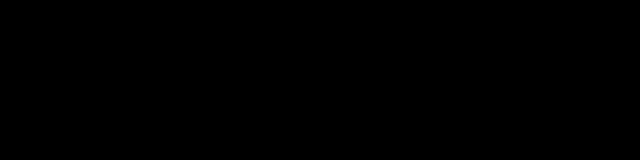
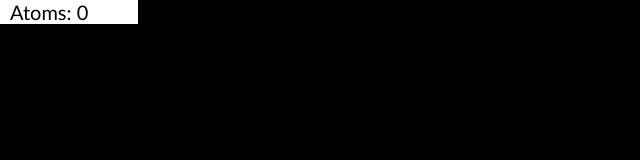
Before and after one commit to HanielUlises/Visual-Playground, a plain HTML site: page index.html in a window 1280 px wide. Shown: the whole page, without its empty margins (0-640 px from the left). Drawn offline with Linux system fonts and the light colour scheme.

Commit message:
Forgot to upload this

```diff
--- a/index.html
+++ b/index.html
@@ -7,6 +7,9 @@
     <link rel="stylesheet" href="style.css">
 </head>
 <body>
+    <div id = "live-text">
+        <p id = "counter">Atoms: 0</p>
+    </div>
     <canvas id = "canvas-1"></canvas>
 
     <script src = "index.js"></script>
--- a/index.js
+++ b/index.js
@@ -7,10 +7,13 @@ canvas.height = window.innerHeight;
 // Set of atoms displayed
 let set = [];
 
+const counterElement = document.getElementById("counter");
+
 canvas.addEventListener('click', (e) => {
     for(let i = 0; i < 20; i++){
         set.push(new Atom(e.clientX, e.clientY));
     }
+    updateCounter();
 })
 
 const animate = () => {
@@ -58,3 +61,7 @@ class Atom {
         ctx.fill();
     }
 }
+
+function updateCounter() {
+    counterElement.textContent = `Atoms: ${set.length}`;
+}
--- a/style.css
+++ b/style.css
@@ -1,5 +1,26 @@
 body{
     background-color: black;
+}
+
+#live-text{
+    position: absolute;
+    padding-left: 10px;
+    top: 0;
+    left: 0;
+    margin-right: 85%;
+    color: black;
+    background-color: white;
+    font-size: 20px;
+    font-family: 'Gill Sans', 'Gill Sans MT', Calibri, 'Trebuchet MS', sans-serif;
+    z-index: 1;
+    width: 10%;
+    height: 3%;
+}
+
+#counter{
+    text-align: justify;
+    margin-top: 0;
+    position: relative;
 }
 
 #canvas-1{
```
